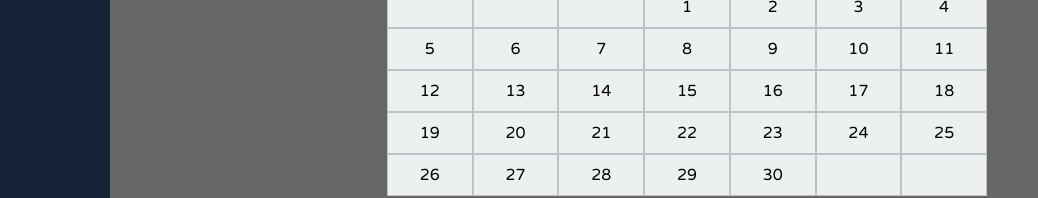
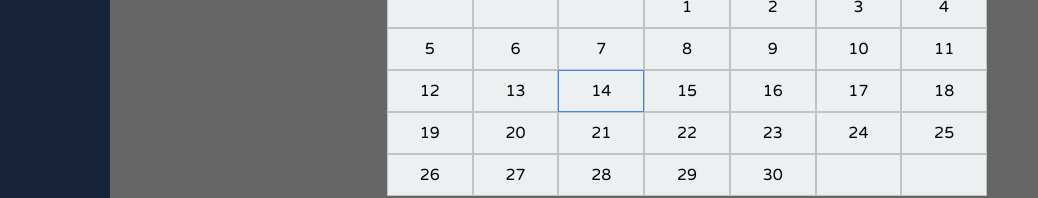
Before and after one commit to phurinjeffy/SE-React, a React (Create React App) app in the folder frontend/: page /profile in a window 1280 px wide. Shown: the part 1024-1222 px from the top of the page, without its empty margins (16-1054 px from the left). Built offline with nearby package versions, Linux system fonts and the light colour scheme; no server answers; sample sign-in values are in the browser's storage.

Commit message:
calendar highlight current day

```diff
--- a/frontend/src/components/Calendar/Calendar.jsx
+++ b/frontend/src/components/Calendar/Calendar.jsx
@@ -52,9 +52,11 @@ const Calendar = ({ notes }) => {
         notes.some((note) => note.dueDate === formattedDate);
 
       const noteForDay = notes?.find((note) => note.dueDate === formattedDate);
+      const isCurrentDay = format(currentDateOfMonth, "yyyy-MM-dd") === format(new Date(), "yyyy-MM-dd");
 
       const cellStyle = {
         backgroundColor: noteForDay ? noteForDay.color : '',
+        border: isCurrentDay ? '1.5px solid #4285f4' : '',
       };
 
       calendar.push(
```
Also changed, not shown: 1 other file (tests, documents, lock files or other folders).
